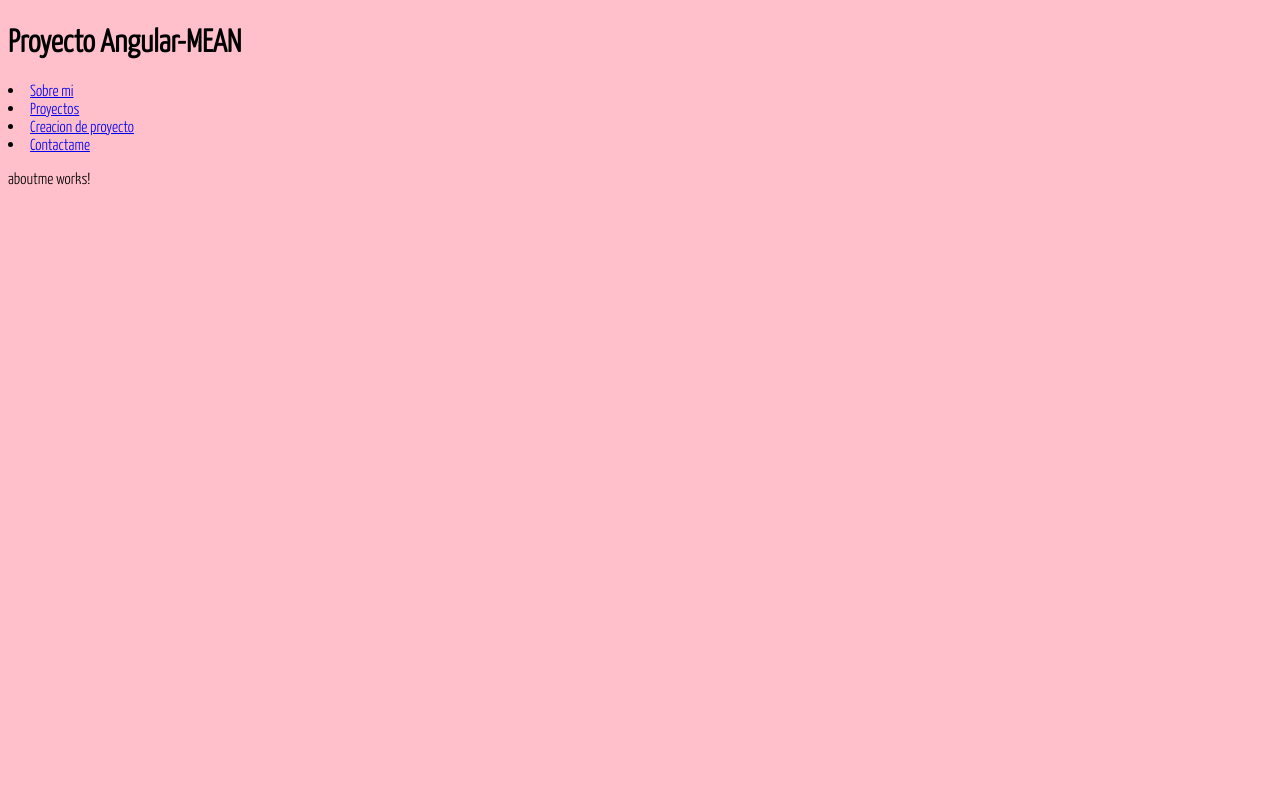
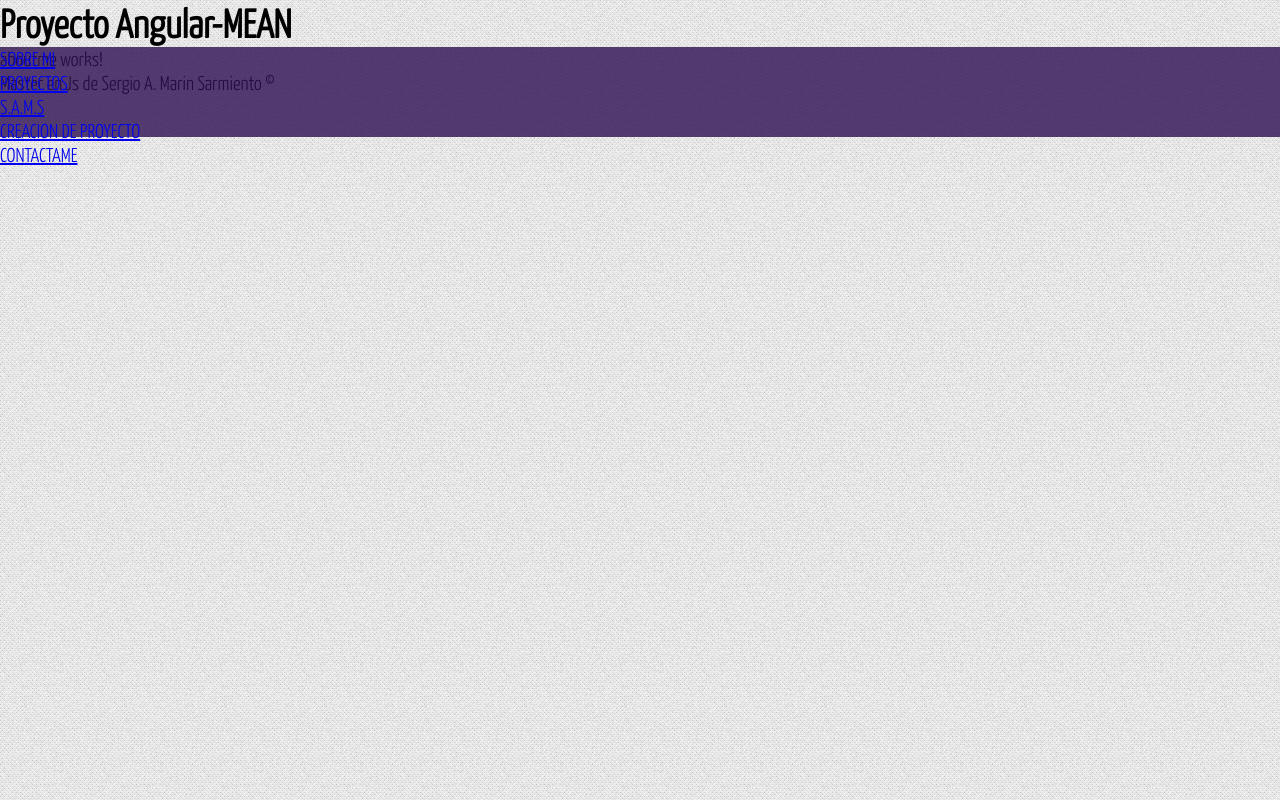
Before and after one commit to MarinWebProg/JavaScript-MEAN, an Angular app in the folder proyecto-angular/: page / in a window 1280 px wide. Built offline with nearby package versions, Linux system fonts and the light colour scheme.

Commit message:
feat: :lipstick: Estilos Generales Definidos

```diff
--- a/proyecto-angular/src/app/app.component.html
+++ b/proyecto-angular/src/app/app.component.html
@@ -1,14 +1,23 @@
 <h1>Proyecto Angular-MEAN</h1>
-  <li><a [routerLink]="['/sobre-mi']">Sobre mi</a></li>
-  <li><a [routerLink]="['/proyecto']">Proyectos</a></li>
-  <li><a [routerLink]="['/crear-proyecto']">Creacion de proyecto</a></li>
-  <li><a [routerLink]="['/contacto']">Contactame</a></li>
-<ul>
 
-</ul>
+<header>
+  <ul>
+    <li><a [routerLink]="['/sobre-mi']">Sobre mi</a></li>
+    <li><a [routerLink]="['/proyecto']">Proyectos</a></li>
+    <li><a href="#">S.A.M.S</a></li>
+    <li><a [routerLink]="['/crear-proyecto']">Creacion de proyecto</a></li>
+    <li><a [routerLink]="['/contacto']">Contactame</a></li>
+  </ul>
+</header>
 
 
 
 
 <!-- Para acceder al routeo mediante el link -->
-<router-outlet></router-outlet>
+<section id="section">
+  <router-outlet></router-outlet>
+</section>
+
+<footer>
+  Master en Js de Sergio A. Marin Sarmiento &copy;
+</footer>
--- a/proyecto-angular/src/assets/css/styles.css
+++ b/proyecto-angular/src/assets/css/styles.css
@@ -1,3 +1,4 @@
+/*Fuentes importadas*/
 @font-face {
   font-family: "yanone" ;
   src: url("fonts/yanone.ttf");
@@ -8,8 +9,30 @@
 }
 
 
+/*Generales*/
+*{
+  margin: 0px;
+  padding: 0px;
+}
 
 body{
   font-family: "yanone", Arial, Helvetica;
-  background: pink;
+  font-size: 20px;
+  background: url("../img/pattern.png");
+  background-attachment: fixed;
 }
+
+.clearfix{
+  float: none;
+  clear: none;
+}
+
+/*Barra de navegacion / Y la cabezera*/
+header{
+  display: block;
+  width: 100%;
+  height: 90px;
+  background: rgb(45, 15, 80,0.8);
+  position: fixed; /*Fixed: deja el elemento fijo y ala vez a la par del tamaño de la pantalla para que no haya un problema de diseño*/
+  text-transform: uppercase;
+}
```
Also changed, not shown: proyecto-angular/src/assets/img/pattern.png (added).
